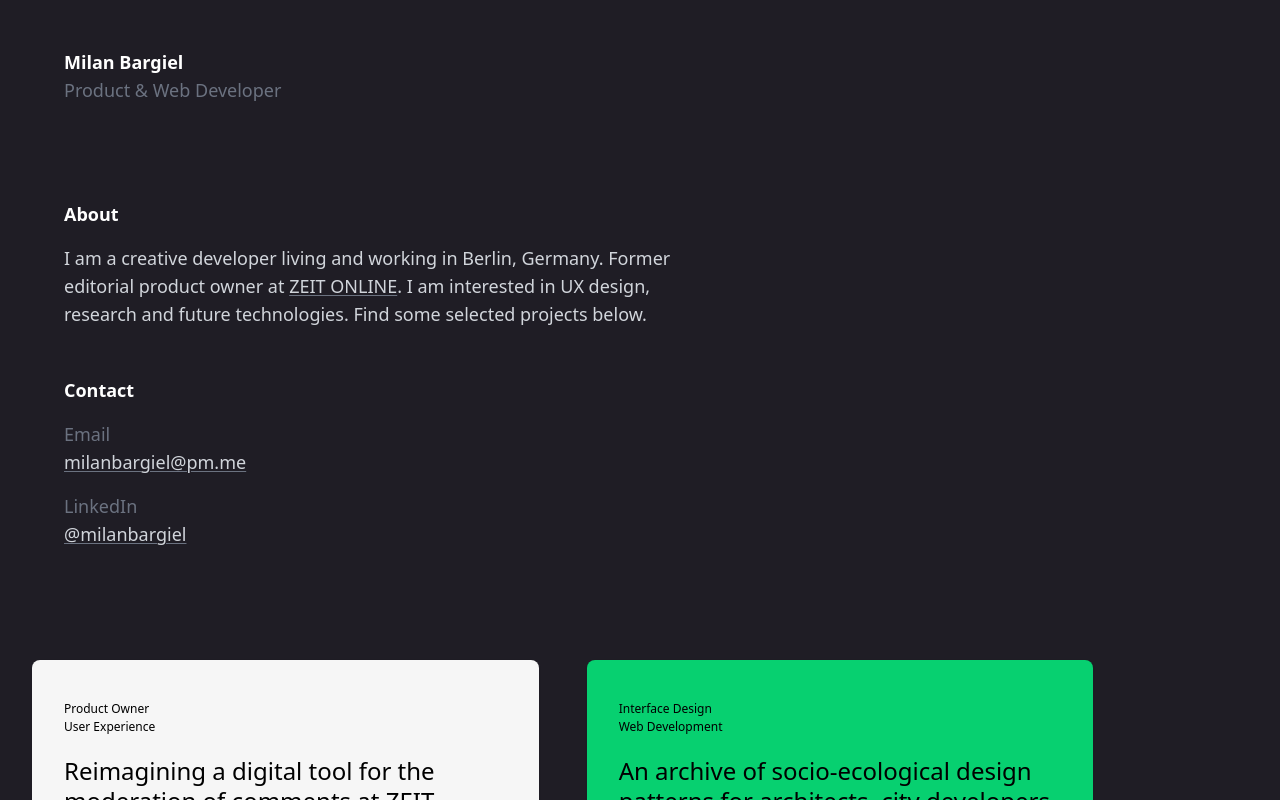
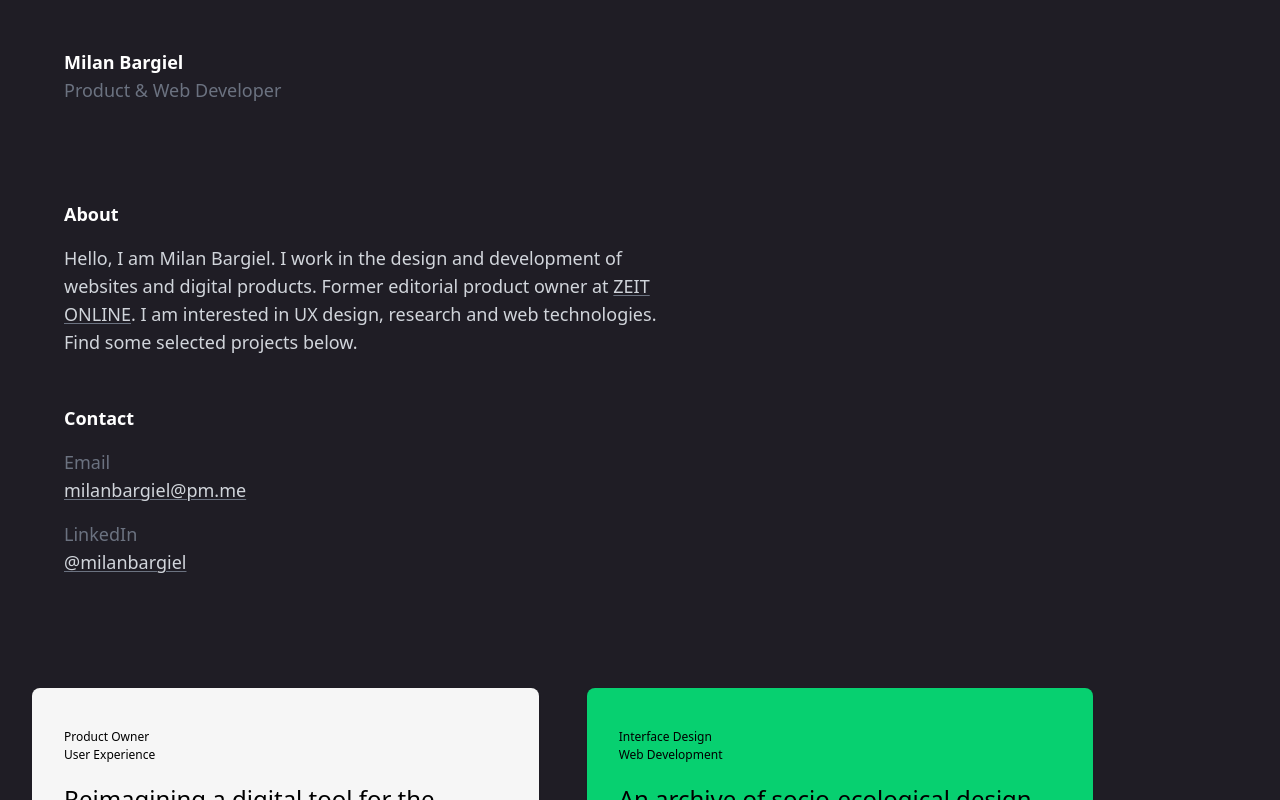
Before and after one commit to milanbargiel/portfolio, a Next.js app: page / in a window 1280 px wide. Shown: the top 800 px of the page. Built offline with nearby package versions, Linux system fonts and the light colour scheme.

Commit message:
Update texts

```diff
--- a/components/about.js
+++ b/components/about.js
@@ -4,17 +4,17 @@ export default function About() {
   return (
     <div className="md:text-lg">
       <div className="mb-12 text-gray-300">
-        <h2 className="font-semibold mb-4 text-white">About</h2>I am a creative
-        developer living and working in Berlin, Germany. Former editorial
-        product owner at{' '}
+        <h2 className="font-semibold mb-4 text-white">About</h2>Hello, I am
+        Milan Bargiel. I work in the design and development of websites and
+        digital products. Former editorial product owner at{' '}
         <Link
           variant="underline-white"
           href="https://www.zeit.de/autoren/B/Milan_Bargiel/index"
         >
           ZEIT ONLINE
         </Link>
-        . I am interested in UX design, research and future technologies. Find
-        some selected projects below.
+        . I am interested in UX design, research and web technologies. Find some
+        selected projects below.
       </div>
       <h2 className="font-semibold mb-4">Contact</h2>
       <div className="text-gray-500 md:basis-2/4">Email</div>
```
